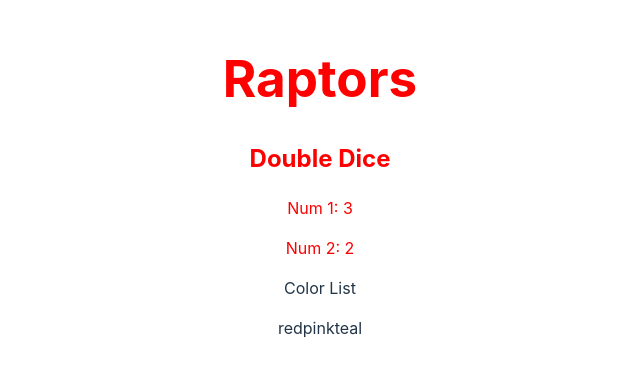
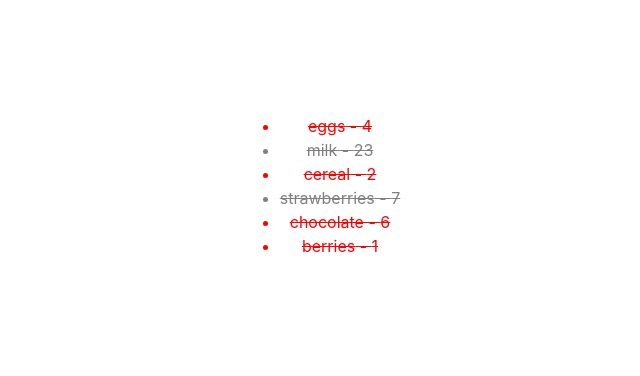
Before and after one commit to jpared3s/CS-WebDev, a React (Vite) app in the folder first-react-app/: page / in a window 1280 px wide. Shown: the part 214-590 px from the top of the page, without its empty margins (320-960 px from the left). Built offline with nearby package versions, Linux system fonts and the light colour scheme.

Commit message:
shopping list assignment setup

```diff
--- a/first-react-app/src/App.jsx
+++ b/first-react-app/src/App.jsx
@@ -1,18 +1,23 @@
 import "./App.css";
 // import Greeter from "./greeter";
 // import Die from "./die";
-import DoubleDice from "./DoubleDice";
-import Heading from "./Heading";
-import ColorList from "./ColorList";
+// import DoubleDice from "./DoubleDice";
+// import Heading from "./Heading";
+// import ColorList from "./ColorList";
+import ShoppingList from "./ShoppingList";
 
 function App() {
+  const data = [
+    { item: "eggs", quantity: 4, completed: false },
+    { item: "milk", quantity: 23, completed: true },
+    { item: "cereal", quantity: 2, completed: false },
+    { item: "strawberries", quantity: 7, completed: true },
+    { item: "chocolate", quantity: 6, completed: false },
+    { item: "berries", quantity: 1, completed: false },
+  ];
   return (
     <div>
-      <Heading color= "red" text = "Raptors"></Heading>
-      {/* <Greeter person="Julian" from="Jacob"/>
-      <Die numSides={20}/> */}
-      <DoubleDice />
-      <ColorList colors={["red", "pink", "teal"]} />
+      <ShoppingList items={data} />
     </div>
   );
 }
--- /dev/null
+++ b/first-react-app/src/ShoppingList.jsx
@@ -0,0 +1,13 @@
+import React from "react";
+
+export default function ShoppingList({ items }) {
+  return (
+    <ul>
+      {items.map((i) => (
+        <li style={{ color: i.completed ? "grey" : "red" , textDecoration: "line-through"}}>
+          {i.item} - {i.quantity}
+        </li>
+      ))}
+    </ul>
+  );
+}
```
